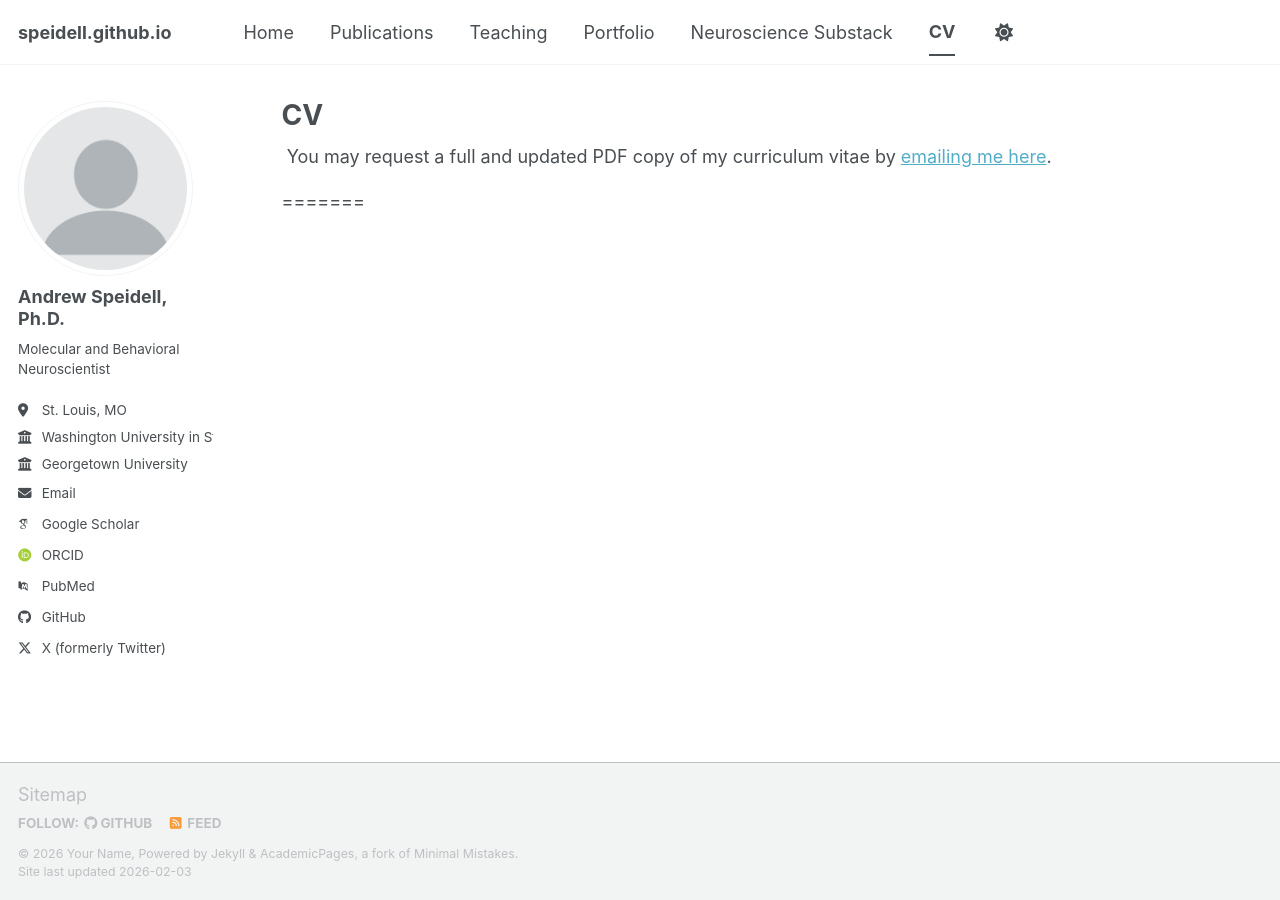
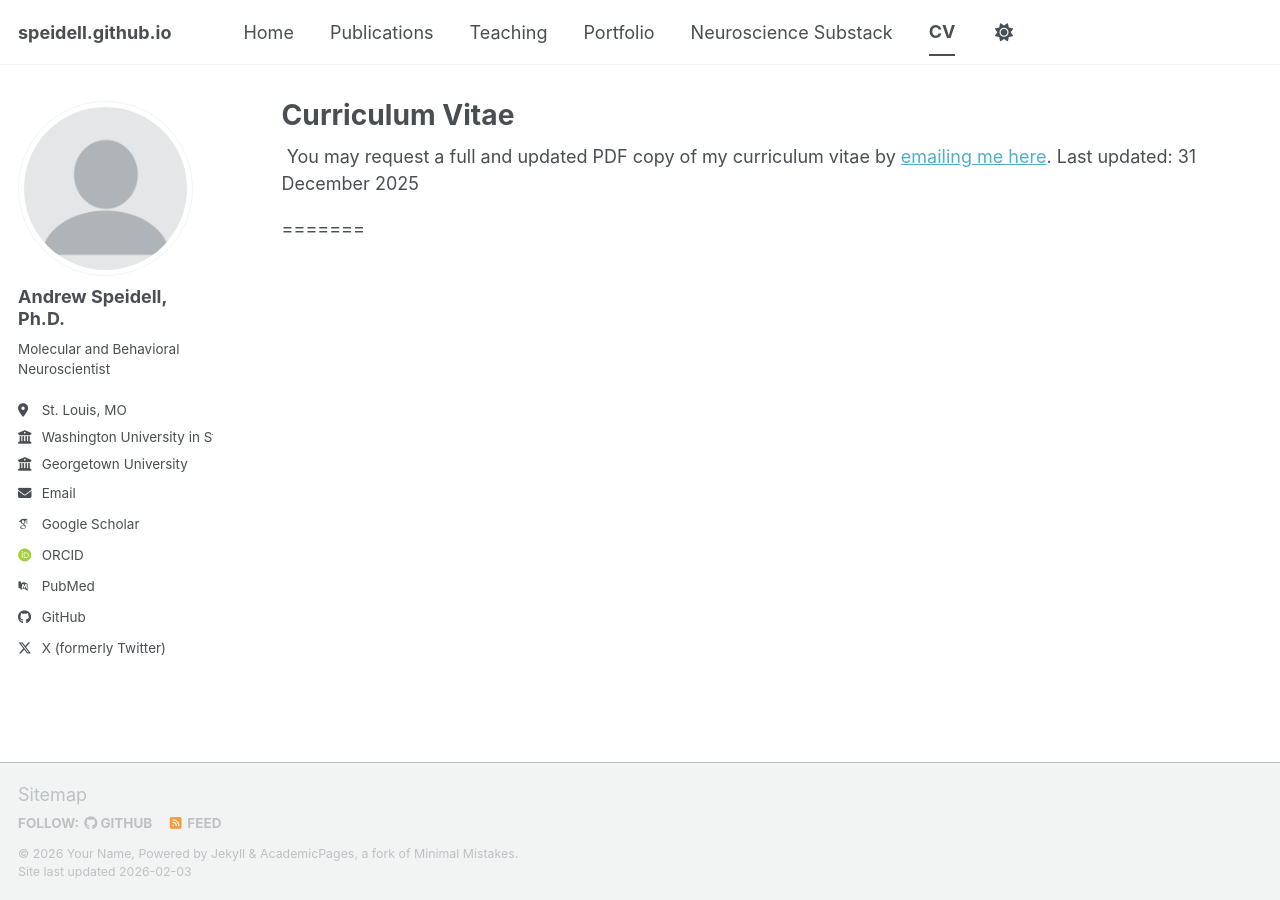
Before and after one commit to Speidell/speidell.github.io, a Jekyll site: the page built from _pages/cv.md, in a window 1280 px wide. Built offline with Jekyll 4.4.1, drawn with Linux system fonts in a browser that asks for light colours; some web fonts are replaced; a script bundle is joined from its source files by our own code; library files that are not in the unit come from our copies.

Commit message:
Update cv.md

```diff
--- a/_pages/cv.md
+++ b/_pages/cv.md
@@ -1,6 +1,6 @@
 ---
 layout: archive
-title: "CV"
+title: "Curriculum Vitae"
 permalink: /cv/
 author_profile: true
 redirect_from:
@@ -10,6 +10,8 @@ redirect_from:
 <div class="wordwrap">
   You may request a full and updated PDF copy of my curriculum vitae by
   <a href="mailto:aps114+speidell@georgetown.edu">emailing me here</a>.
+
+  Last updated: 31 December 2025
 </div>
 =======
 {% include base_path %}
```
